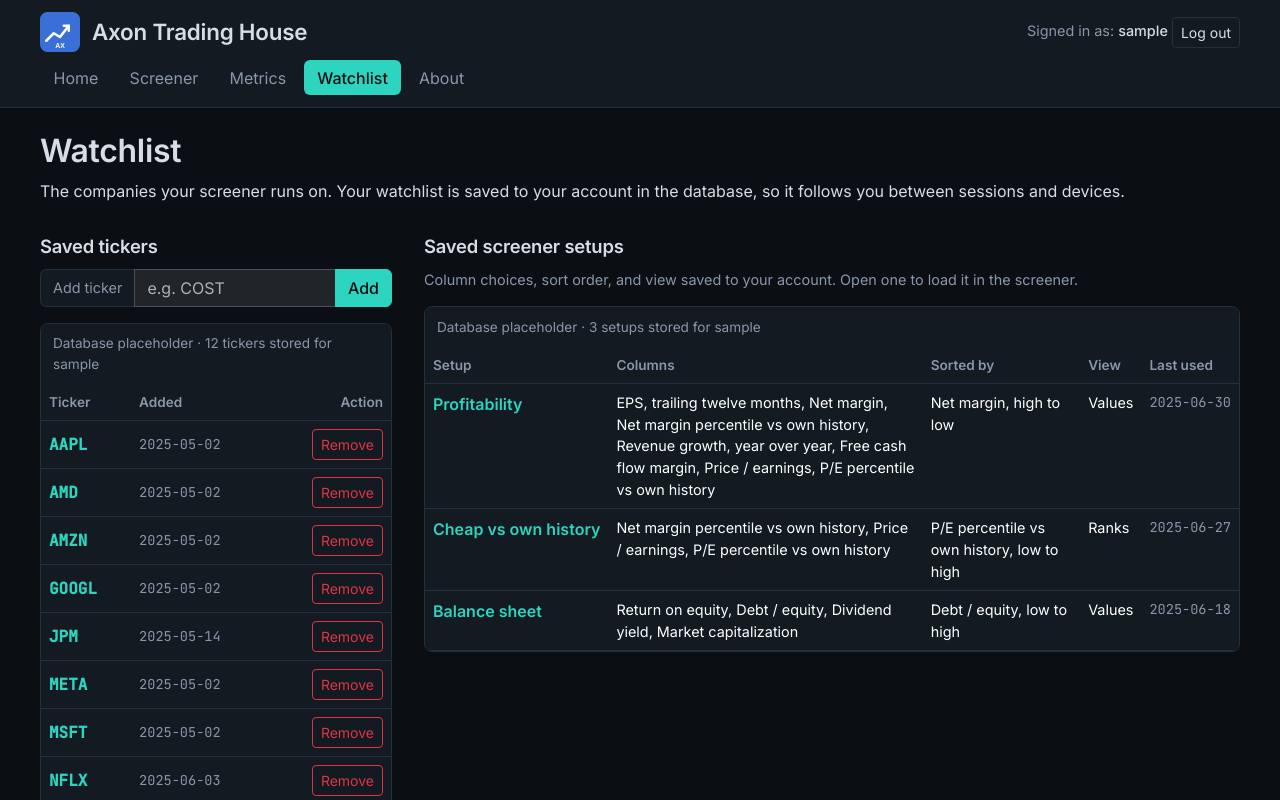
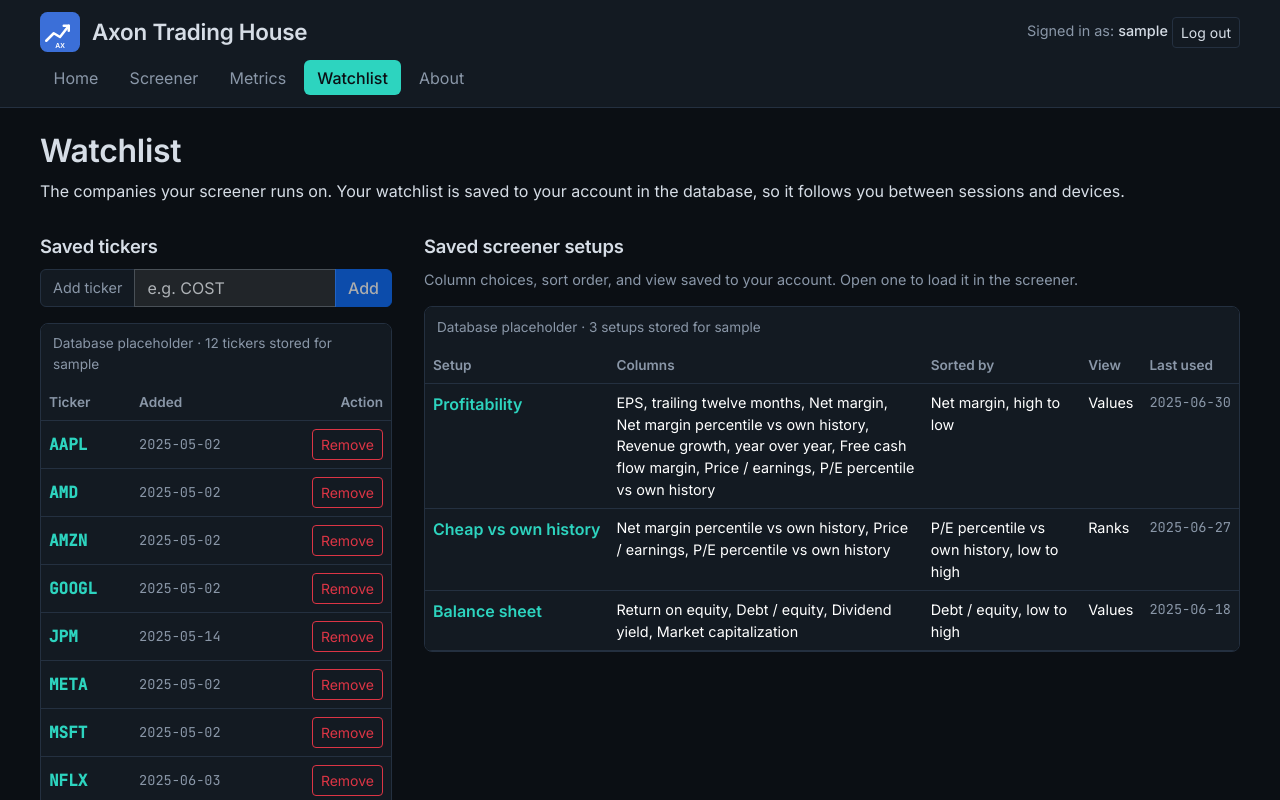
Before and after one commit to isaac-downs-3/startup, a React (Vite) app: page /watchlist in a window 1280 px wide. Shown: the top 800 px of the page. Built offline with nearby package versions, Linux system fonts and the light colour scheme; sample sign-in values are in the browser's storage.

Commit message:
Add and remove watchlist tickers, rejecting duplicates and non-tickers

```diff
--- a/src/watchlist/watchlist.css
+++ b/src/watchlist/watchlist.css
@@ -24,6 +24,12 @@ main#watchlist > p {
 
 #watchlist #add-ticker {
   margin-bottom: 1rem;
+}
+
+#watchlist .ticker-error {
+  margin: -0.5rem 0 1rem;
+  color: var(--neg);
+  font-size: 0.85rem;
 }
 
 #watchlist .input-group-text {
--- a/src/watchlist/watchlist.jsx
+++ b/src/watchlist/watchlist.jsx
@@ -1,20 +1,36 @@
 import React from 'react';
 import './watchlist.css';
 import { NavLink } from 'react-router-dom';
-import { getMetrics, getWatchlist } from '../service';
+import { getMetrics, getWatchlist, saveWatchlist } from '../service';
 
 export function Watchlist({ userName }) {
   const [metrics, setMetrics] = React.useState([]);
-  const [tickers, setTickers] = React.useState([]);
-  const [setups, setSetups] = React.useState([]);
+  // Null until it loads, so nothing can save over it before then.
+  const [watchlist, setWatchlist] = React.useState(null);
+  const tickers = watchlist?.tickers ?? [];
+  const setups = watchlist?.setups ?? [];
 
   React.useEffect(() => {
     getMetrics().then(setMetrics);
-    getWatchlist(userName).then((watchlist) => {
-      setTickers(watchlist.tickers);
-      setSetups(watchlist.setups);
-    });
+    getWatchlist(userName).then(setWatchlist);
   }, [userName]);
+
+  // Every change is shown at once and saved for the user.
+  function update(changes) {
+    const next = { ...watchlist, ...changes };
+    setWatchlist(next);
+    saveWatchlist(userName, next);
+  }
+
+  function addTicker(ticker) {
+    const added = new Date().toLocaleDateString('en-CA'); // YYYY-MM-DD, local time
+    const next = [...tickers, { ticker, added }].sort((a, b) => a.ticker.localeCompare(b.ticker));
+    update({ tickers: next });
+  }
+
+  function removeTicker(ticker) {
+    update({ tickers: tickers.filter((t) => t.ticker !== ticker) });
+  }
 
   return (
     <main id="watchlist">
@@ -24,25 +40,65 @@ export function Watchlist({ userName }) {
         it follows you between sessions and devices.
       </p>
 
-      <SavedTickers userName={userName} tickers={tickers} />
+      <SavedTickers
+        userName={userName}
+        tickers={tickers}
+        loaded={watchlist !== null}
+        onAdd={addTicker}
+        onRemove={removeTicker}
+      />
       <SavedSetups userName={userName} setups={setups} metrics={metrics} />
     </main>
   );
 }
 
-function SavedTickers({ userName, tickers }) {
+function SavedTickers({ userName, tickers, loaded, onAdd, onRemove }) {
+  const [entry, setEntry] = React.useState('');
+  const [error, setError] = React.useState('');
+
+  function add(event) {
+    event.preventDefault();
+    const ticker = entry.trim().toUpperCase();
+    if (!/^[A-Z][A-Z.]{0,5}$/.test(ticker)) {
+      setError(`${ticker} is not a ticker symbol. Use up to 6 letters, like COST or BRK.B.`);
+      return;
+    }
+    if (tickers.some((t) => t.ticker === ticker)) {
+      setError(`${ticker} is already on your watchlist.`);
+      return;
+    }
+    onAdd(ticker);
+    setEntry('');
+    setError('');
+  }
+
   return (
     <section className="saved-tickers">
       <h3>Saved tickers</h3>
-      <form className="input-group" id="add-ticker">
+      <form className="input-group" id="add-ticker" onSubmit={add}>
         <label className="input-group-text" htmlFor="ticker">
           Add ticker
         </label>
-        <input className="form-control" type="text" id="ticker" placeholder="e.g. COST" />
-        <button className="btn btn-primary" type="button">
+        <input
+          className="form-control"
+          type="text"
+          id="ticker"
+          placeholder="e.g. COST"
+          value={entry}
+          onChange={(e) => {
+            setEntry(e.target.value);
+            setError('');
+          }}
+        />
+        <button className="btn btn-primary" type="submit" disabled={!loaded || !entry.trim()}>
           Add
         </button>
       </form>
+      {error && (
+        <p className="ticker-error" role="alert">
+          {error}
+        </p>
+      )}
       <div className="table-responsive">
         <table className="table table-hover tickers-table">
           <caption>
@@ -61,7 +117,7 @@ function SavedTickers({ userName, tickers }) {
                 <th scope="row">{ticker}</th>
                 <td>{added}</td>
                 <td>
-                  <button className="btn btn-sm btn-outline-danger" type="button">
+                  <button className="btn btn-sm btn-outline-danger" type="button" onClick={() => onRemove(ticker)}>
                     Remove
                   </button>
                 </td>
```
